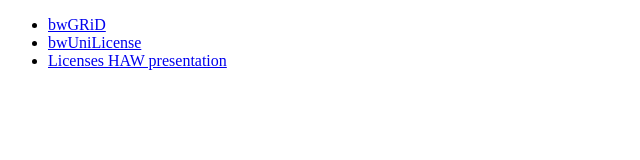
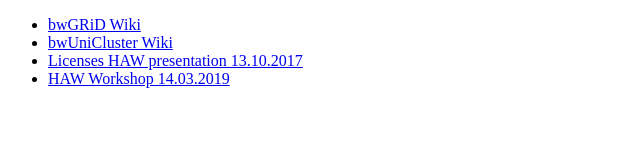
Before and after one commit to asaramet/he_webPages, a website: page index.html in a window 1280 px wide. Shown: the whole page, without its empty margins (0-640 px from the left). Drawn offline with Linux system fonts and the light colour scheme.

Commit message:
clear rebut

```diff
--- a/index.html
+++ b/index.html
@@ -6,9 +6,10 @@
   </head>
   <body>
     <ul>
-      <li> <a href="bwGRiD/index.html">bwGRiD</a> </li>
-      <li> <a href="bwUniLicense/index.html">bwUniLicense</a> </li>
-      <li> <a href="bw-171013-Licenses/index.html">Licenses HAW presentation</a> </li>
+      <li> <a href="bwGRiD/index.html">bwGRiD Wiki</a> </li>
+      <li> <a href="bwUniLicense/index.html">bwUniCluster Wiki</a> </li>
+      <li> <a href="bw-171013-Licenses/index.html">Licenses HAW presentation 13.10.2017</a> </li>
+      <li> <a href="bw-190314-Workshop/index.html">HAW Workshop 14.03.2019</a></li>
     </ul>
   </body>
 </html>
```
Also changed, not shown: bw-190314-Workshop/index.html (added, +10 -0 lines), bw-171013-Licenses/js/main.js (deleted), 1 other file.
